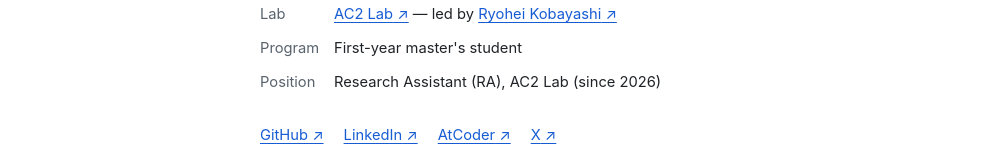
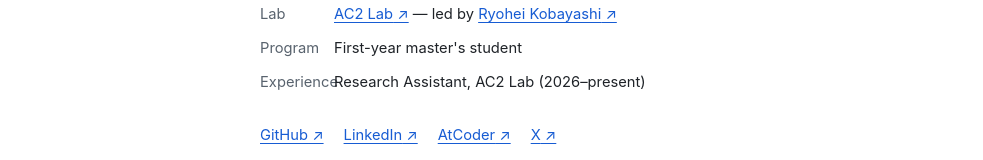
Before and after one commit to Men-cotton/Men-cotton.github.io, a Next.js app: page / in a window 1280 px wide. Shown: the part 480-640 px from the top of the page, without its empty margins (148-1131 px from the left). Built offline with nearby package versions, Linux system fonts and the light colour scheme.

Commit message:
Refine research assistant wording

```diff
--- a/app/ProfilePage.tsx
+++ b/app/ProfilePage.tsx
@@ -9,7 +9,7 @@ const labels = {
     navLabel: "Page navigation",
     language: "日本語",
     languageHref: "/ja",
-    facts: ["Affiliation", "Lab", "Program", "Position"],
+    facts: ["Affiliation", "Lab", "Program", "Experience"],
     profileLinks: "External profiles",
     sections: ["Research output", "Software and engineering", "Recognition", "Interests", "Contact"],
     portrait: "Portrait of Akimasa Watanuki",
@@ -19,7 +19,7 @@ const labels = {
     navLabel: "ページ内ナビゲーション",
     language: "English",
     languageHref: "/",
-    facts: ["所属", "研究室", "学年", "役職"],
+    facts: ["所属", "研究室", "学年", "経歴"],
     profileLinks: "外部プロフィール",
     sections: ["研究実績", "開発実績", "受賞・成績", "関心", "連絡先"],
     portrait: "綿貫晃雅のポートレート",
--- a/content/profile.en.md
+++ b/content/profile.en.md
@@ -8,7 +8,7 @@ lab_url: https://www.ac2.scrc.iir.isct.ac.jp/
 advisor: Ryohei Kobayashi
 advisor_url: https://sites.google.com/site/ryokbya/
 year: First-year master's student
-position: Research Assistant (RA), AC2 Lab (since 2026)
+position: Research Assistant, AC2 Lab (2026–present)
 summary: I study faster machine learning on large AI accelerators. I also contribute to compiler development in the LLVM Project.
 keywords_label: Fields
 keywords: High-Performance Computing (HPC) / Cerebras WSE / GNN / GPU Computing / Machine Learning Acceleration / AI for Science / Digital Twins / Compilers / LLVM / MLIR / ClangIR / OpenCL
```
Also changed, not shown: content/profile.md (+1 -1 lines).
